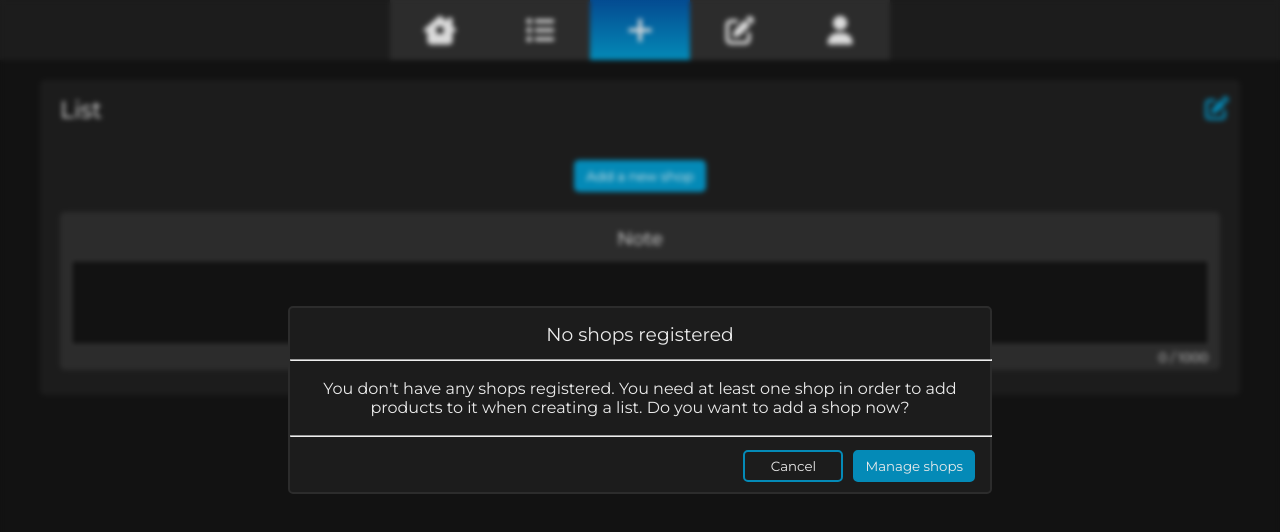
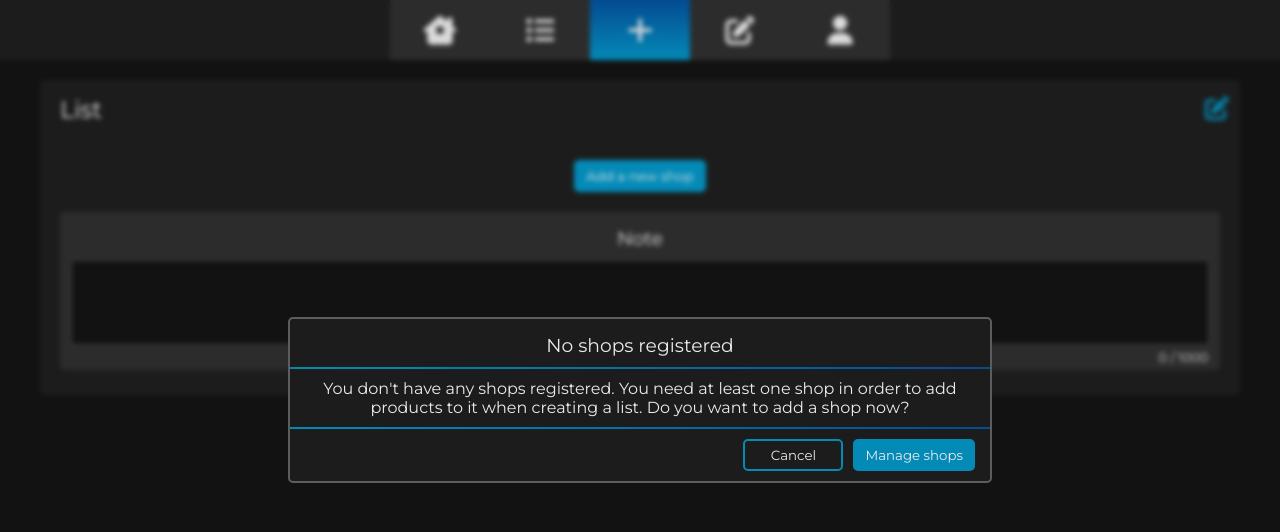
Before and after one commit to Artur-Lepczynski/Listify, a React (Create React App) app: page /add in a window 1280 px wide. Shown: the top 532 px of the page. Built offline with nearby package versions, Linux system fonts and the light colour scheme; no server answers; the database is empty; sample sign-in values are in the browser's storage.

Commit message:
fix: modal size add: home page loader

```diff
--- a/src/App.js
+++ b/src/App.js
@@ -17,7 +17,7 @@ import {
 
 //pages & loaders
 import RootLayout from "./pages/RootLayout";
-import HomePage from "./pages/HomePage";
+import HomePage, { HomePageLoader } from "./pages/HomePage";
 import DashboardPage, { DashboardPageLoader } from "./pages/DashboardPage";
 import ListsPage, { ListsPageLoader } from "./pages/ListsPage";
 import ViewSingleListPage, {
@@ -45,7 +45,7 @@ const router = createBrowserRouter([
     path: "/",
     element: <RootLayout />,
     children: [
-      { index: true, element: <HomePage /> },
+      { index: true, element: <HomePage />, loader: HomePageLoader },
       { path: "/auth", element: <AuthPage />, loader: AuthPageLoader },
       {
         path: "/dash",
--- a/src/components/UI/Modal.js
+++ b/src/components/UI/Modal.js
@@ -75,8 +75,8 @@ export default function Modal(props) {
           onKeyDown={handleKeyDown}
         >
           <h3 className={style.title}>{props.title}</h3>
-          <hr />
-          <div className={style["modal-body"]}>
+          <div className={`${style.line} ${getClassNames("line")}`}></div>
+          <div className={`${style["modal-body"]} ${props.type === "input" && style["modal-body-input"]}`}>
             <p className={style.message}>{props.message}</p>
             {props.type === "input" && (
               <>
@@ -100,7 +100,7 @@ export default function Modal(props) {
               </>
             )}
           </div>
-          <hr />
+          <div className={`${style.line} ${getClassNames("line")}`}></div>
           <div className={style["modal-buttons"]}>
             <Button type="button" look="secondary" onClick={handleCancelClick}>
               {props.cancelText}
--- a/src/components/UI/Modal.module.css
+++ b/src/components/UI/Modal.module.css
@@ -45,39 +45,62 @@
 .modal-pearlShores{
   background-color: var(--pearlShores-bg-4);
   color: var(--pearlShores-text-1);
-  border: 2px solid var(--pearlShores-bg-3);
+  border: 2px solid var(--pearlShores-bg-1);
 }
 
 .modal-midnight{
   background-color: var(--midnight-bg-4);
   color: var(--midnight-text-1);
-  border: 2px solid var(--midnight-bg-3);
+  border: 2px solid var(--midnight-bg-1);
 }
 
 .modal-bubblegum{
   background-color: var(--bubblegum-bg-4);
   color: var(--bubblegum-text-1);
-  border: 2px solid var(--bubblegum-bg-3);
+  border: 2px solid var(--bubblegum-bg-1);
 }
 
 .modal-blueLagoon{
   background-color: var(--blueLagoon-bg-4);
   color: var(--blueLagoon-text-1);
-  border: 2px solid var(--blueLagoon-bg-3);
+  border: 2px solid var(--blueLagoon-bg-1);
 }
 
 .modal-deepOcean{
   background-color: var(--deepOcean-bg-4);
   color: var(--deepOcean-text-1);
-  border: 2px solid var(--deepOcean-bg-3);
+  border: 2px solid var(--deepOcean-bg-1);
 }
 
-hr{
+.line{
+  height: 2px;
   width: 100%;
+  margin: auto;
+  background-color: white;
+}
+
+.line-pearlShores{
+  background-image: linear-gradient(to right, var(--pearlShores-accent-1), var(--pearlShores-accent-2), var(--pearlShores-accent-3));
+}
+
+.line-midnight{
+  background-image: linear-gradient(to right, var(--midnight-accent-1), var(--midnight-accent-2), var(--midnight-accent-3));
+}
+
+.line-bubblegum{
+  background-image: linear-gradient(to right, var(--bubblegum-accent-1), var(--bubblegum-accent-2), var(--bubblegum-accent-3));
+}
+
+.line-blueLagoon{
+  background-image: linear-gradient(to right, var(--blueLagoon-accent-1), var(--blueLagoon-accent-2), var(--blueLagoon-accent-3));
+}
+
+.line-deepOcean{
+  background-image: linear-gradient(to right, var(--deepOcean-accent-1), var(--deepOcean-accent-2), var(--deepOcean-accent-3));
 }
 
 .title{
-  margin: 15px 0px 5px;
+  margin: 15px 0px 10px;
   font-weight: 400;
   text-align: center;
 }
@@ -85,6 +108,10 @@ hr{
 .modal-body{
   flex-grow: 1;
   padding: 5px 10px;
+}
+
+.modal-body-input{
+  min-height: 100px;
 }
 
 .message{
@@ -161,7 +188,7 @@ hr{
 }
 
 .modal-buttons{
-  margin: -5px 10px 0px;
+  margin: 0px 10px;
   display: flex;
   justify-content: flex-end;
 }
--- a/src/components/account/Graph.js
+++ b/src/components/account/Graph.js
@@ -69,7 +69,14 @@ export default function Graph(props) {
               enabled: false,
             },
           },
-        } : {},
+          animation: {
+            duration: 0,
+          }
+        } : {
+          animation: {
+            duration: 0,
+          }
+        },
       });
     };
 
--- a/src/components/home/Home.js
+++ b/src/components/home/Home.js
@@ -56,7 +56,11 @@ export default function Home() {
         <div className={style.spacer}></div>
         <footer className={style.footer}>
           <p>Free and open source on</p>
-          <Icon type="outside-link" icon="fa-brands fa-github" to="https://github.com/Artur-Lepczynski/Listify"/>
+          <Icon
+            type="outside-link"
+            icon="fa-brands fa-github"
+            to="https://github.com/Artur-Lepczynski/Listify"
+          />
         </footer>
       </div>
     </Page>
--- a/src/components/home/Home.module.css
+++ b/src/components/home/Home.module.css
@@ -21,7 +21,6 @@
   display: flex;
   align-items: center;
   justify-content: center;
-  /* background-color: rgba(245, 245, 220, 0.181); */
 }
 
 .title-inner-wrapper img{
@@ -59,6 +58,14 @@
   height: 65px;
   font-size: 1.4em;
   justify-content: space-around;
+  transition: box-shadow 150ms ease-out, color 150ms ease-out, background-color 150ms ease-out, border-color 150ms ease-out;
+}
+
+.action-button:hover{
+  background-color: #0ea9dd;
+  border-color: #0ea9dd;
+  box-shadow: 0px 0px 15px 3px #0ea9dd;
+  color: var(--midnight-bg-5)
 }
 
 @media (max-width: 1100px) {
--- a/src/pages/HomePage.js
+++ b/src/pages/HomePage.js
@@ -1,5 +1,13 @@
+import { redirect } from "react-router-dom";
 import Home from "../components/home/Home";
+import { getUser } from "../util/getUserLoggedInStatus";
 
 export default function HomePage(){
   return <Home/>
 }
+
+export async function HomePageLoader(){
+  const user = await getUser();
+  if(user) return redirect("/dash");
+  return null;
+}
```
